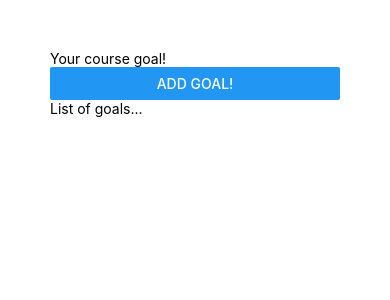
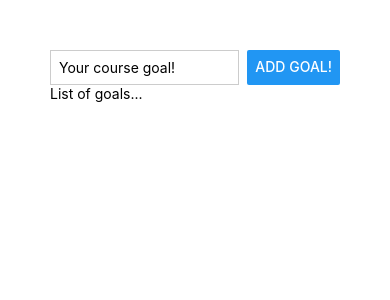
Before and after one commit to bqfan/React-Native-Crash-Course, a React Native app: screen / in a window 390 px wide. Shown: the top 300 px of the page. Built offline with nearby package versions, Linux system fonts and the light colour scheme.

Commit message:
Using flexbox in React Native apps.

```diff
--- a/App.js
+++ b/App.js
@@ -3,8 +3,8 @@
 export default function App() {
   return (
     <View style={styles.appContainer}>
-      <View>
-        <TextInput placeholder='Your course goal!' />
+      <View style={styles.inputContainer}>
+        <TextInput style={styles.textInput} placeholder='Your course goal!' />
         <Button title='Add goal!' />
       </View>
       <View>
@@ -17,5 +17,18 @@
 const styles = StyleSheet.create({
   appContainer: {
     padding: 50,
-  }
+  },
+
+  inputContainer: {
+    flexDirection: 'row',
+    justifyContent: 'space-between',
+  },
+
+  textInput: {
+    borderWidth: 1,
+    borderColor: '#cccccc',
+    width: '80%',
+    marginRight: 8,
+    padding: 8
+  },
 });
```
